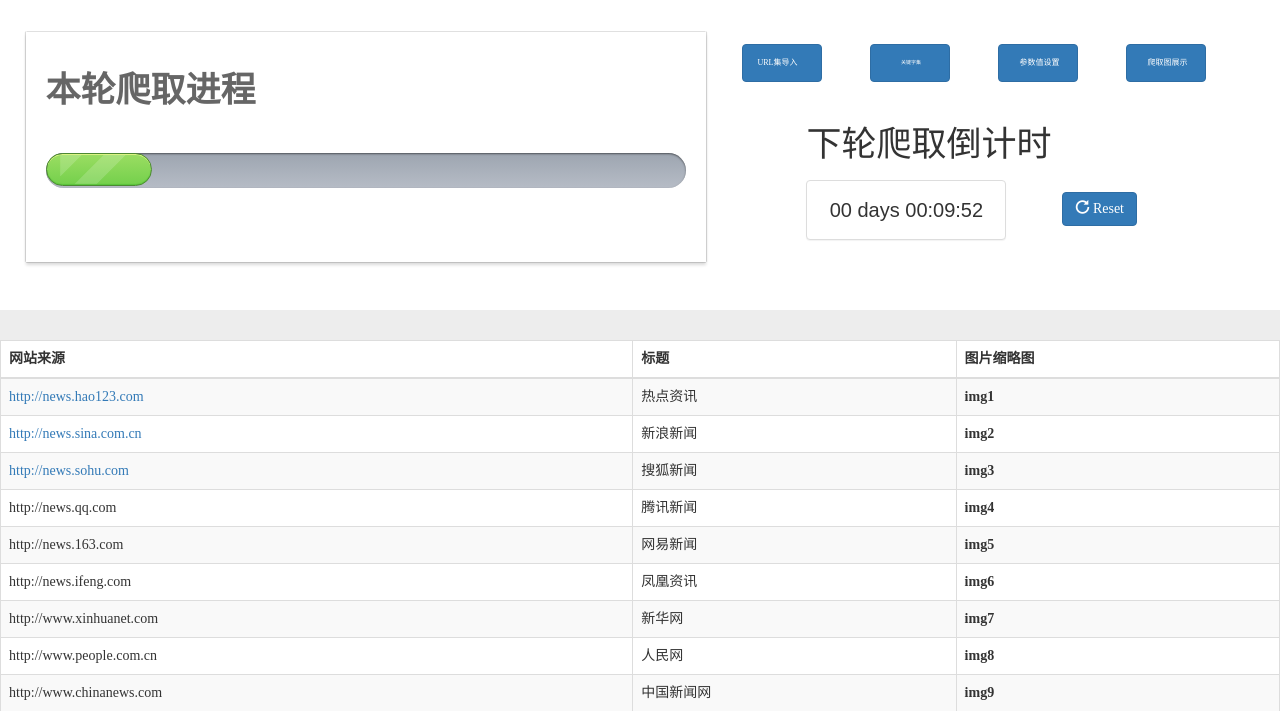
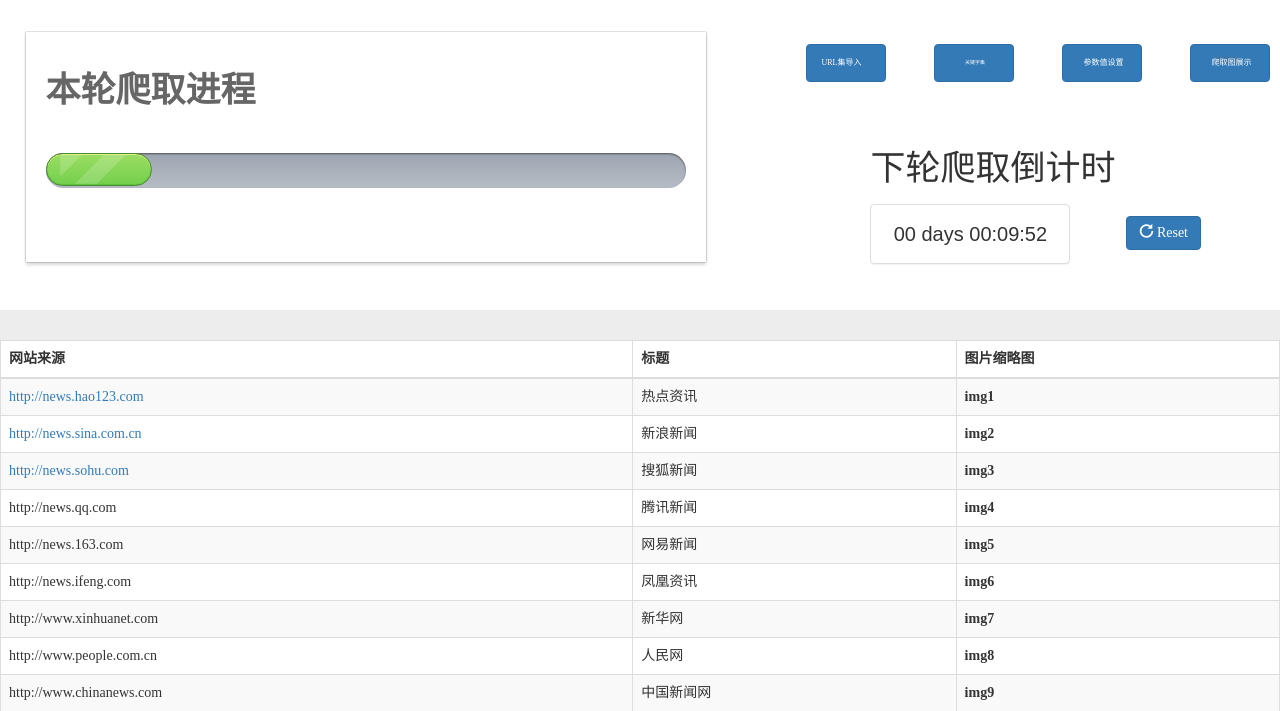
Before and after one commit to njust-lbj/keyanUI, a Java web app: page /views/crawler_1.jsp in a window 1280 px wide. Shown: the top 711 px of the page. Run offline with Spring Boot 4, a stand-in JSP engine, Linux system fonts and the light colour scheme; the project's own start-up code is not run, and a stand-in starts its controllers and pages; some libraries are stand-ins or nearby versions.

Commit message:
页面布局BUG

```diff
--- a/src/main/webapp/views/crawler_1.jsp
+++ b/src/main/webapp/views/crawler_1.jsp
@@ -40,8 +40,8 @@
         margin-bottom: 0;
     }
     .starter-template {
-        left:63%;
-        top:22.5%;
+        left:68%;
+        top:25.5%;
         position: absolute;
         text-align: center;
     }
@@ -52,13 +52,13 @@
     }
     #text2{
         font-size:35px;
-        top: 15%;
-        left: 63%;
+        top: 18%;
+        left: 68%;
         position:absolute;
     }
     #btn-reset {
-        top: 24%;
-        left: 83%;
+        top: 27%;
+        left: 88%;
         position:absolute;
     }
     #div2{
@@ -72,7 +72,7 @@
         text-align: left;
         font-size:8px;
         top: 5.5%;
-        left: 58%;
+        left: 63%;
         position:absolute;
     }
     #btn-reset2{
@@ -81,7 +81,7 @@
         text-align: center;
         font-size:5px;
         top: 5.5%;
-        left: 68%;
+        left: 73%;
         position:absolute;
     }
     #btn-reset3{
@@ -90,7 +90,7 @@
         text-align: center;
         font-size:8px;
         top: 5.5%;
-        left: 78%;
+        left: 83%;
         position:absolute;
     }
     #btn-reset4{
@@ -99,7 +99,7 @@
         text-align: center;
         font-size:8px;
         top: 5.5%;
-        left: 88%;
+        left: 93%;
         position:absolute;
     }
 </style>
```
